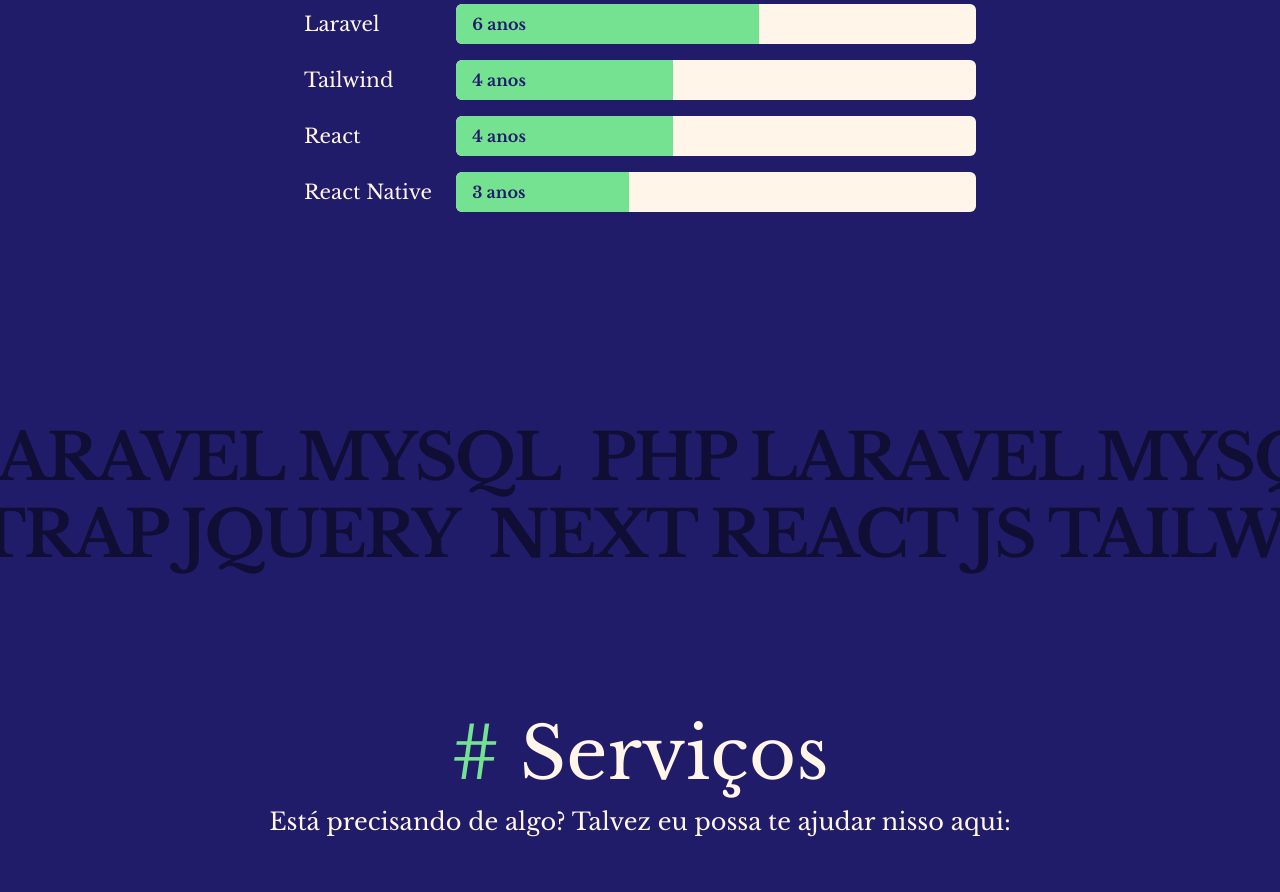
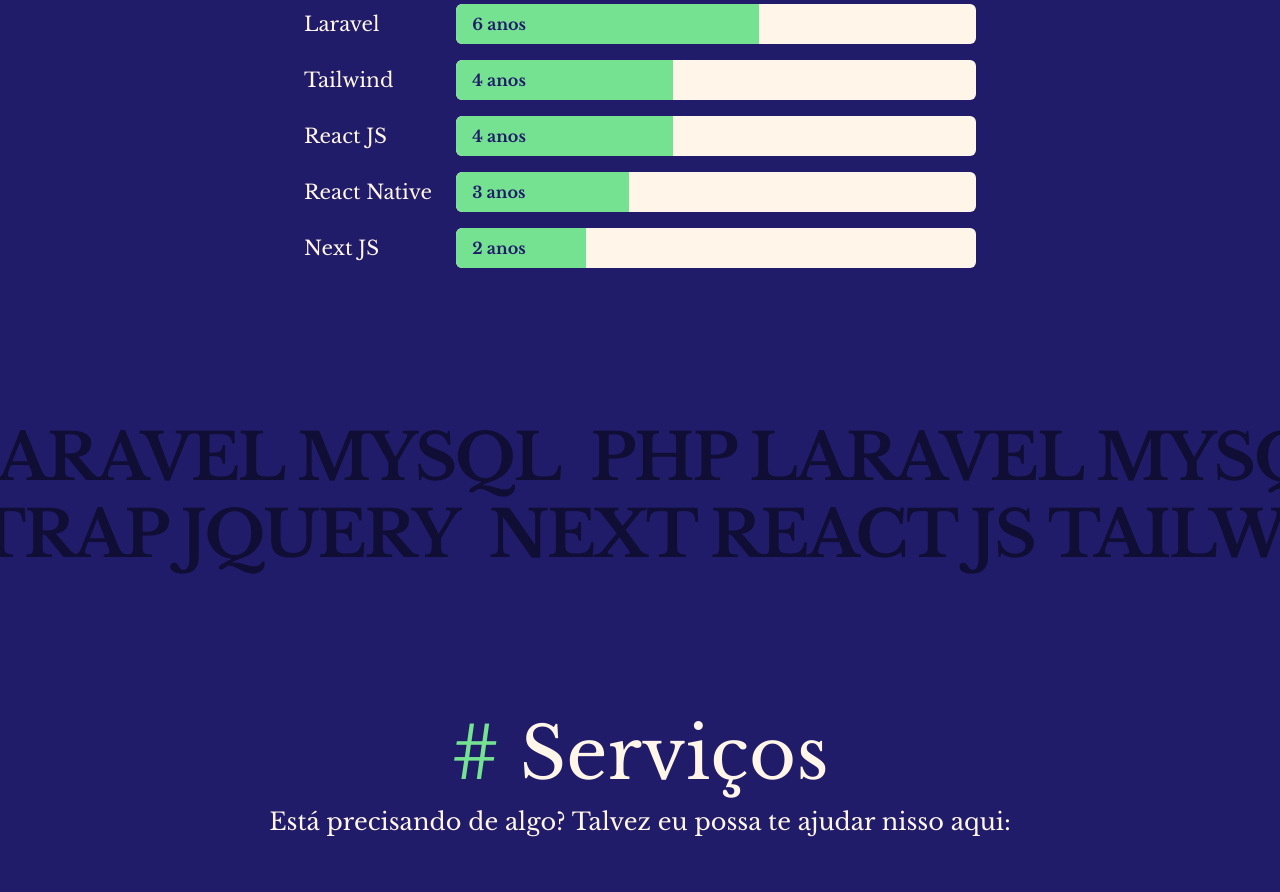
Before and after one commit to thiagolp90/portfolio, a Next.js app: page / in a window 1280 px wide. Shown: the part 1180-2072 px from the top of the page. Built offline with nearby package versions, Linux system fonts and the light colour scheme.

Commit message:
gitflow-hotfix-stash: bugfixes-skills

```diff
--- a/src/components/Sections/SkillsSection.tsx
+++ b/src/components/Sections/SkillsSection.tsx
@@ -18,8 +18,9 @@
         // {title: "Bootstrap", experience: "10 anos", width: "w-9/12"},
         {title: "Laravel", experience: "6 anos", width: "w-7/12"},
         {title: "Tailwind", experience: "4 anos", width: "w-5/12"},
-        {title: "React", experience: "4 anos", width: "w-5/12"},
+        {title: "React JS", experience: "4 anos", width: "w-5/12"},
         {title: "React Native", experience: "3 anos", width: "w-4/12"},
+        {title: "Next JS", experience: "2 anos", width: "w-3/12"},
     ]
     return (
         <motion.div
```
